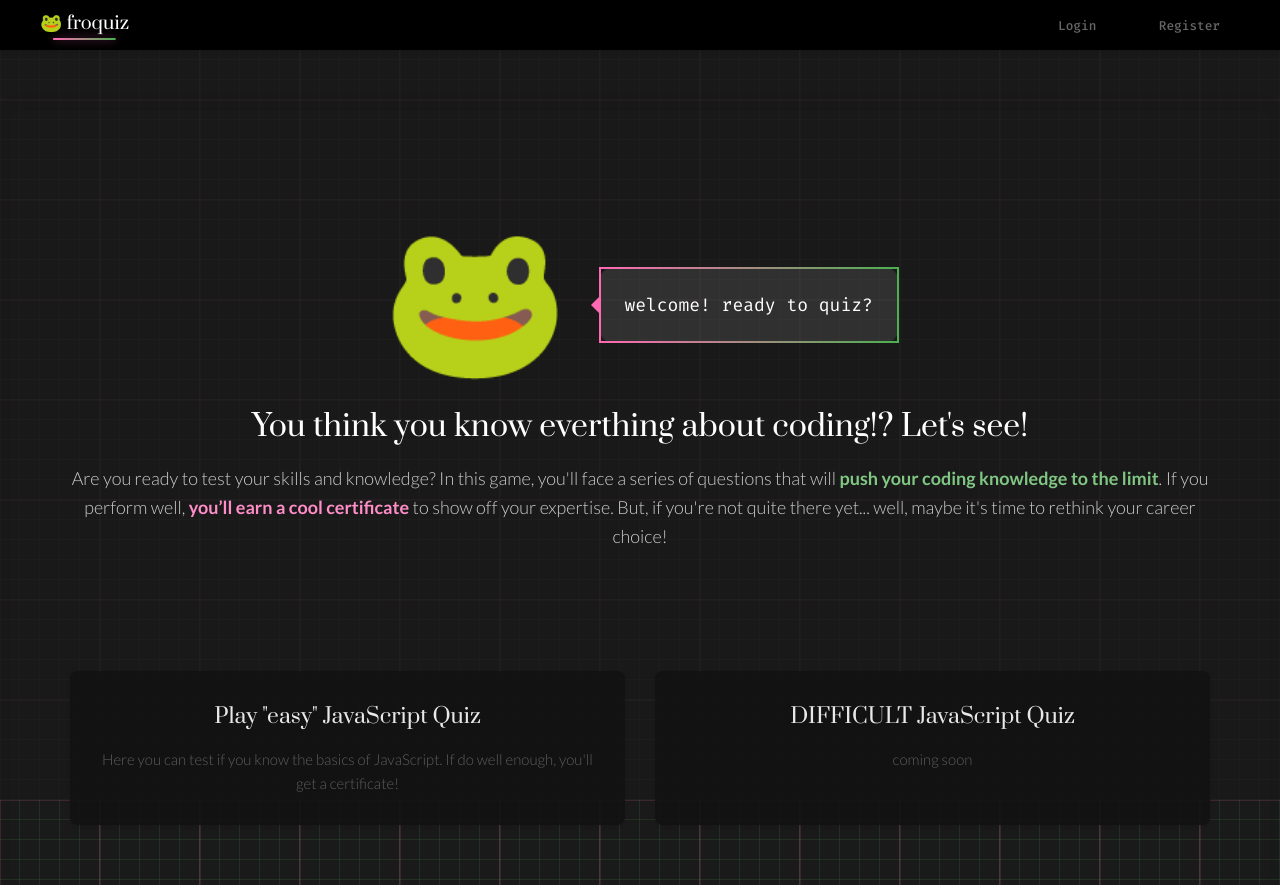
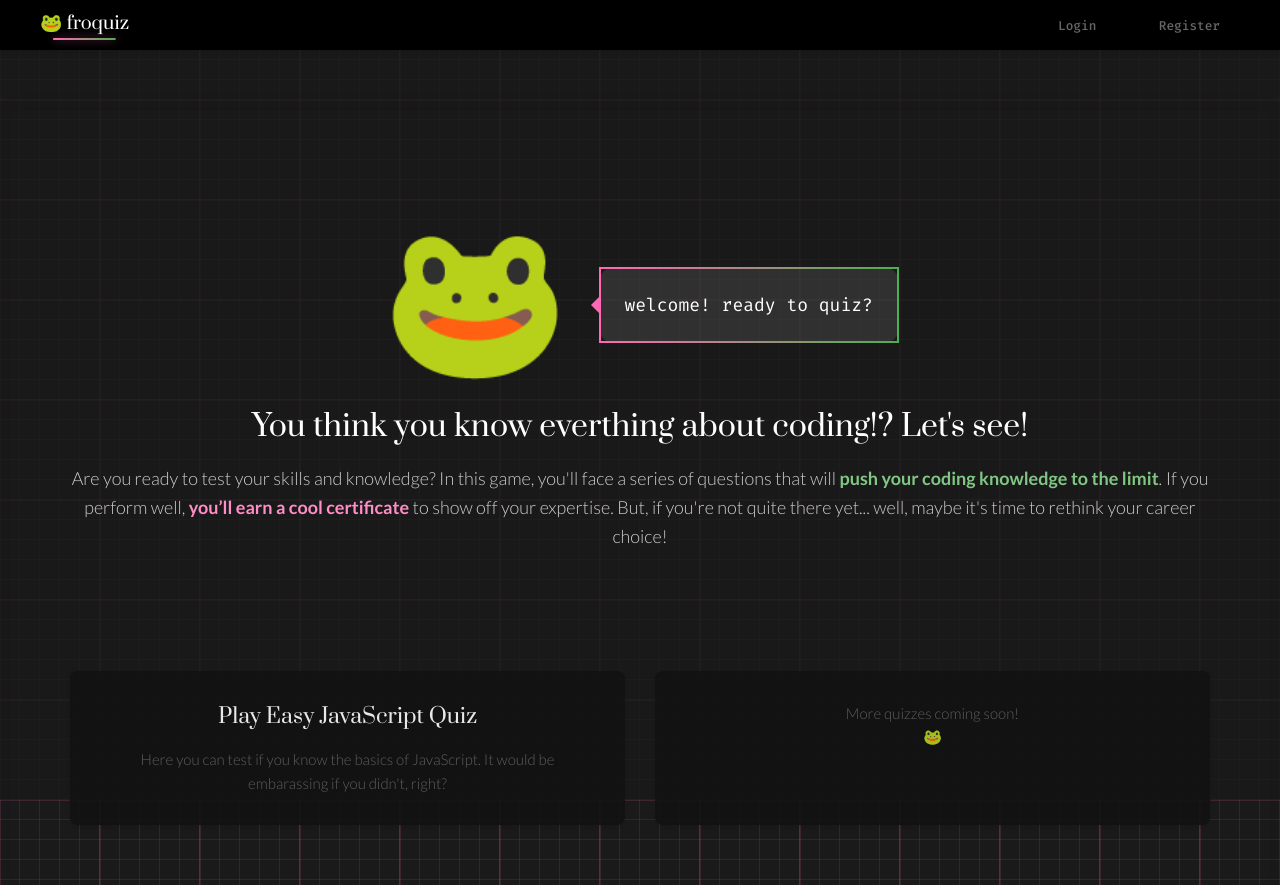
Before and after one commit to jasminlei/froquiz, a React (Vite) app in the folder client/: page / in a window 1280 px wide. Built offline with nearby package versions, Linux system fonts and the light colour scheme.

Commit message:
update home and cert pages

```diff
--- a/client/src/components/Certificates.css
+++ b/client/src/components/Certificates.css
@@ -11,3 +11,25 @@
   margin: 10px 0;
   border-radius: 6px;
 }
+
+.certificate-text {
+  font-size: 18px;
+  color: #ffffff;
+  text-shadow: 2px 2px 8px rgba(0, 0, 0, 0.4);
+  margin: 10px 0;
+}
+
+.certificate-text h3 {
+  font-size: 24px;
+  font-weight: bold;
+  color: #ff8c00; /* Voit valita oman värin */
+  text-transform: uppercase;
+  letter-spacing: 2px;
+}
+
+.certificate-text p {
+  font-size: 16px;
+  line-height: 1.5;
+  color: #ffffff;
+  margin-top: 5px;
+}
--- a/client/src/components/Certificates.jsx
+++ b/client/src/components/Certificates.jsx
@@ -10,10 +10,15 @@ const Certificates = ({ certificates, username }) => {
       </p>
     )
   }
-  console.log(certificates)
   return (
-    <div className='feature'>
-      <h2>Your Certificates</h2>
+    <div>
+      <p class='certificate-text'>
+        Download your certificates as PDFs and flex them on LinkedIn!
+        <br />
+        Or print them out, frame them, and hang them on your wall—because your
+        achievements deserve to be seen!
+        <br />
+      </p>
       <ul>
         {certificates.map((cert, index) => (
           <Certificate username={username} quizName={cert} />
--- a/client/src/pages/Home.jsx
+++ b/client/src/pages/Home.jsx
@@ -32,17 +32,16 @@ function Home() {
       <div className='features'>
         <Link to='/quiz/5'>
           <div className='feature'>
-            <h2>Play "easy" JavaScript Quiz</h2>
+            <h2>Play Easy JavaScript Quiz</h2>
             <p>
-              Here you can test if you know the basics of JavaScript. If do well
-              enough, you'll get a{' '}
-              <span className='certificate-word'>certificate!</span>
+              Here you can test if you know the basics of JavaScript. It would
+              be embarassing if you didn't, right?
             </p>
           </div>
         </Link>
         <div className='feature'>
-          <h2>DIFFICULT JavaScript Quiz</h2>
-          <p>coming soon</p>
+          <p>More quizzes coming soon!</p>
+          🐸
         </div>
       </div>
     </div>
--- a/client/src/pages/Profile.jsx
+++ b/client/src/pages/Profile.jsx
@@ -48,7 +48,9 @@ function Profile() {
         </p>
       </div>
 
-      <div className='features'>
+      <div className='feature'>
+        <h2>Your certificates</h2>
+
         <Certificates certificates={certificates} username={username} />
       </div>
     </div>
```
